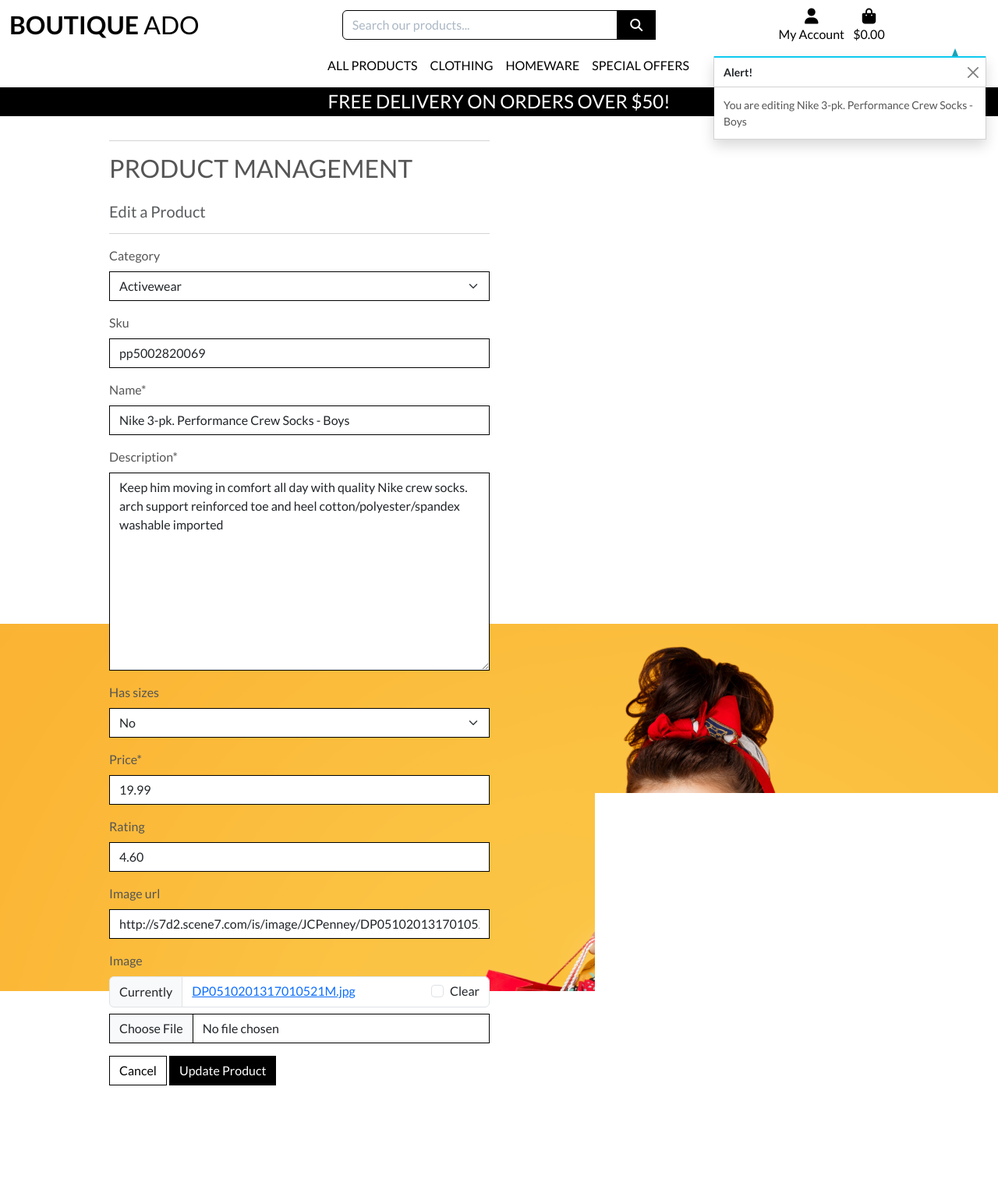
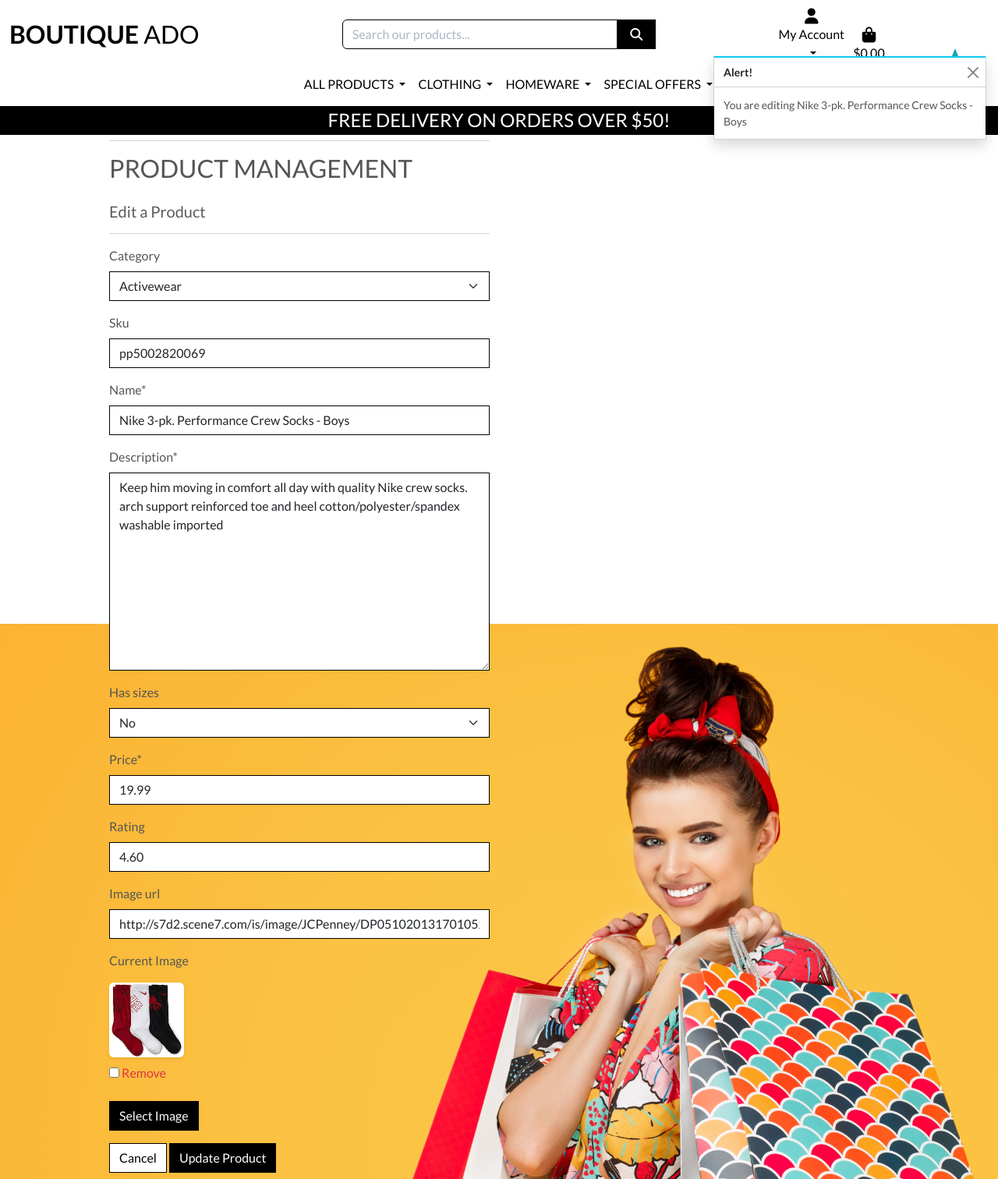
Before and after one commit to Hedgemonkey/boutiqueado, a Django app: page /products/edit/12/ in a window 1280 px wide. Shown: the whole page at 78% size. Before the commit the page ends 1392 px from the top, so only its background shows below. Run offline with Django 5.2, Linux system fonts and the light colour scheme; the visitor is signed in with stand-in values (Sample User, id 1); data comes from the database, SQL or seed files in the repository; parts of the project's set-up code (start-up, migrations or seed data) failed here and were passed over; some libraries are stand-ins or nearby versions.

Commit message:
Update Add/Edit Product  templates to use and style Image preview widget correctly

```diff
--- a/products/forms.py
+++ b/products/forms.py
@@ -1,4 +1,5 @@
 from django import forms
+from .widgets import CustomClearableFileInput
 from .models import Product, Category
 
 
@@ -8,6 +9,8 @@ class ProductForm(forms.ModelForm):
         model = Product
         fields = '__all__'
 
+    image = forms.ImageField(label='Image', required=False, widget=CustomClearableFileInput)
+
     def __init__(self, *args, **kwargs):
         super().__init__(*args, **kwargs)
         categories = Category.objects.all()
--- a/products/templates/products/edit_product.html
+++ b/products/templates/products/edit_product.html
@@ -25,7 +25,13 @@
             <div class="col-12 col-md-6">
                 <form method="POST" action="{% url 'edit_product' product.id %}" class="form mb-2" enctype="multipart/form-data">
                     {% csrf_token %}
-                    {{ form | crispy }}
+                    {% for field in form %}
+                        {% if field.name != 'image' %}
+                            {{ field | as_crispy_field }}
+                        {% else %}
+                            {{ field }}
+                        {% endif %}
+                    {% endfor %}
                     <div class="text-right">
                         <a class="btn btn-outline-black rounded-0" href="{% url 'products' %}">Cancel</a>
                         <button class="btn btn-black rounded-0" type="submit">Update Product</button>
@@ -35,3 +41,13 @@
         </div>
     </div>
 {% endblock %}
+
+{% block postloadjs %}
+    {{ block.super }}
+    <script type="text/javascript">
+        $('#new-image').change(function() {
+            var file = $('#new-image')[0].files[0];
+            $('#filename').text(`Image will be set to: ${file.name}`);
+        });
+    </script>
+{% endblock %}
--- a/static/css/base.css
+++ b/static/css/base.css
@@ -67,14 +67,6 @@ body {
 
 .border-black {
     border: 1px solid black !important;
-}
-
-.dropdown-toggle::after {
-    display: none;
-}
-
-.navbar .dropdown-toggle::after {
-    display:none;
 }
 
 .bg-black {
@@ -182,6 +174,15 @@ input[name='q']::placeholder {
     overflow-y: auto;
 }
 
+/* -------------------------------- Media Queries */
+
+/* Slightly larger container on xl screens */
+@media (min-width: 1200px) {
+  .container {
+    max-width: 80%;
+  }
+}
+
 /* Allauth form formatting */
 
 .allauth-form-inner-content p {
@@ -236,14 +237,34 @@ input[name='q']::placeholder {
 	color: #17a2b8; /* text-info */
 }
 
-/* -------------------------------- Media Queries */
+/* Product Form */
 
-/* Slightly larger container on xl screens */
-@media (min-width: 1200px) {
-  .container {
-    max-width: 80%;
-  }
+.btn-file {
+    position: relative;
+    overflow: hidden;
 }
+
+.btn-file input[type="file"] {
+    position: absolute;
+    top: 0;
+    right: 0;
+    min-width: 100%;
+    min-height: 100%;
+    opacity: 0;
+    cursor: pointer;
+}
+
+.custom-checkbox .custom-control-label::before {
+    border-radius: 0;
+    border-color: #dc3545;
+}
+
+.custom-checkbox .custom-control-input:checked~.custom-control-label::before {
+    background-color: #dc3545;
+    border-color: #dc3545;
+    border-radius: 0;
+}
+
 
 /* fixed top navbar only on medium and up */
 @media (min-width: 992px) {
```
Also changed, not shown: products/templates/products/add_product.html (+17 -1 lines), products/templates/products/custom_widget_templates/custom_clearable_file_input.html (added, +18 -0 lines), products/widgets.py (added, +9 -0 lines).
